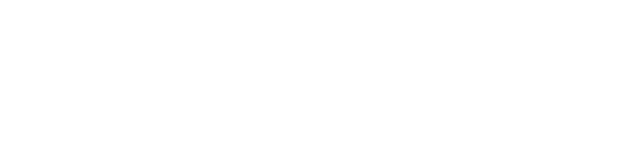
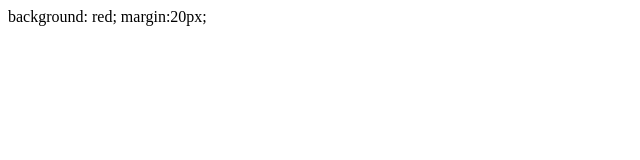
Before and after one commit to JimmyCrackCorn/Buchenwald-Prison, a plain HTML site: page index.html in a window 1280 px wide. Shown: the whole page, without its empty margins (0-640 px from the left). Drawn offline with Linux system fonts and the light colour scheme.

Commit message:
Merge branch 'feature-b'

```diff
--- a/index.html
+++ b/index.html
@@ -1 +1,5 @@
 <!-- Test code -->
+<body>
+  background: red;
+  margin:20px;
+</body>
```
